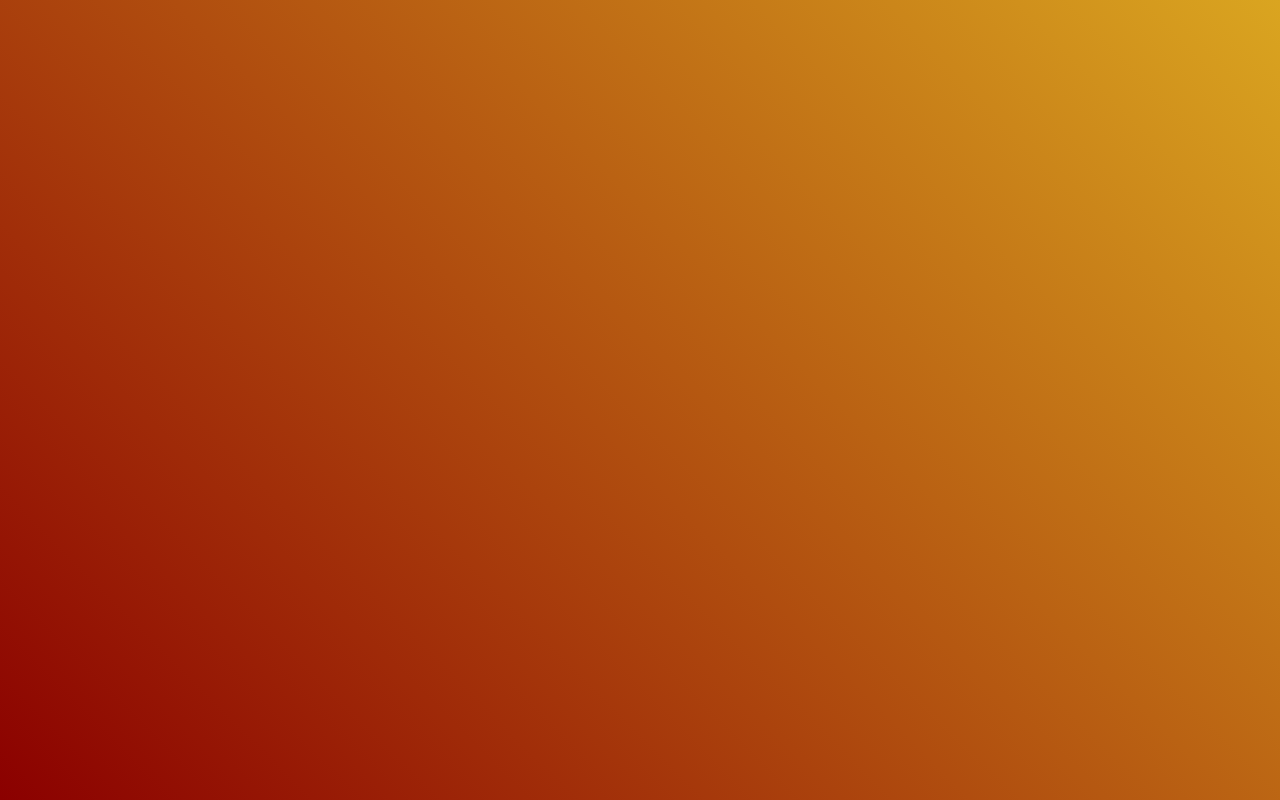
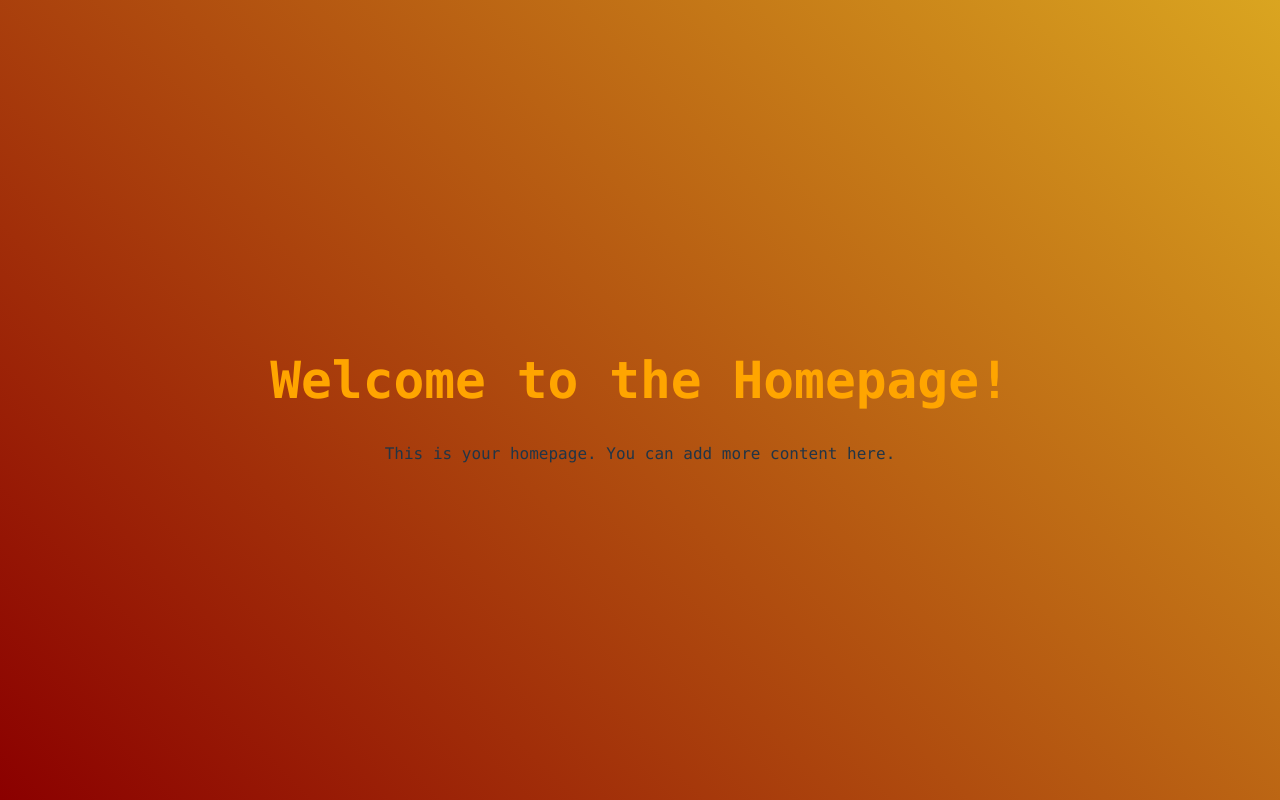
Before and after one commit to bradfordd/Cazadore, a React (Vite) app: page /homepage in a window 1280 px wide. Before the commit this address had no page. Built offline with nearby package versions, Linux system fonts and the light colour scheme.

Commit message:
Implemented login redirect to newly implemented Homepage boilerplate

```diff
--- a/src/App.jsx
+++ b/src/App.jsx
@@ -7,6 +7,7 @@
 } from "react-router-dom";
 import Login from "./Login";
 import Register from "./Register";
+import Homepage from "./Homepage";
 import "./App.css";
 import axios from "axios";
 
@@ -27,6 +28,7 @@
         <Route path="/" element={<RedirectToLogin />} />
         <Route path="/login" element={<Login />} />
         <Route path="/register" element={<Register />} />
+        <Route path="/homepage" element={<Homepage />} />
       </Routes>
     </Router>
   );
--- /dev/null
+++ b/src/Homepage.jsx
@@ -0,0 +1,12 @@
+import React from "react";
+
+const Homepage = () => {
+  return (
+    <div>
+      <h1>Welcome to the Homepage!</h1>
+      <p>This is your homepage. You can add more content here.</p>
+    </div>
+  );
+};
+
+export default Homepage;
--- a/src/Login.jsx
+++ b/src/Login.jsx
@@ -1,13 +1,15 @@
 import React, { useState } from "react";
 import axios from "axios";
 import "./Login.css";
-import { Link } from "react-router-dom";
+import { Link, useNavigate } from "react-router-dom";
 import Navbar from "./Navbar";
 
 const Login = () => {
   const [username, setUsername] = useState("");
   const [password, setPassword] = useState("");
   const [error, setError] = useState(""); // To display any error message
+
+  const navigate = useNavigate();
 
   const handleUsernameChange = (event) => {
     setUsername(event.target.value);
@@ -20,7 +22,6 @@
   const handleSubmit = async (event) => {
     event.preventDefault();
 
-    // Make a POST request to your server with the username and password
     try {
       const response = await axios.post(
         `http://localhost:5000/api/users/login`,
@@ -29,7 +30,13 @@
           password,
         }
       );
-      // handle response, store user data, etc...
+
+      if (response.status === 200) {
+        // If login was successful, navigate to the homepage
+        navigate("/homepage");
+      } else {
+        setError("Invalid username or password");
+      }
     } catch (err) {
       setError(err.response.data.message);
     }
```
